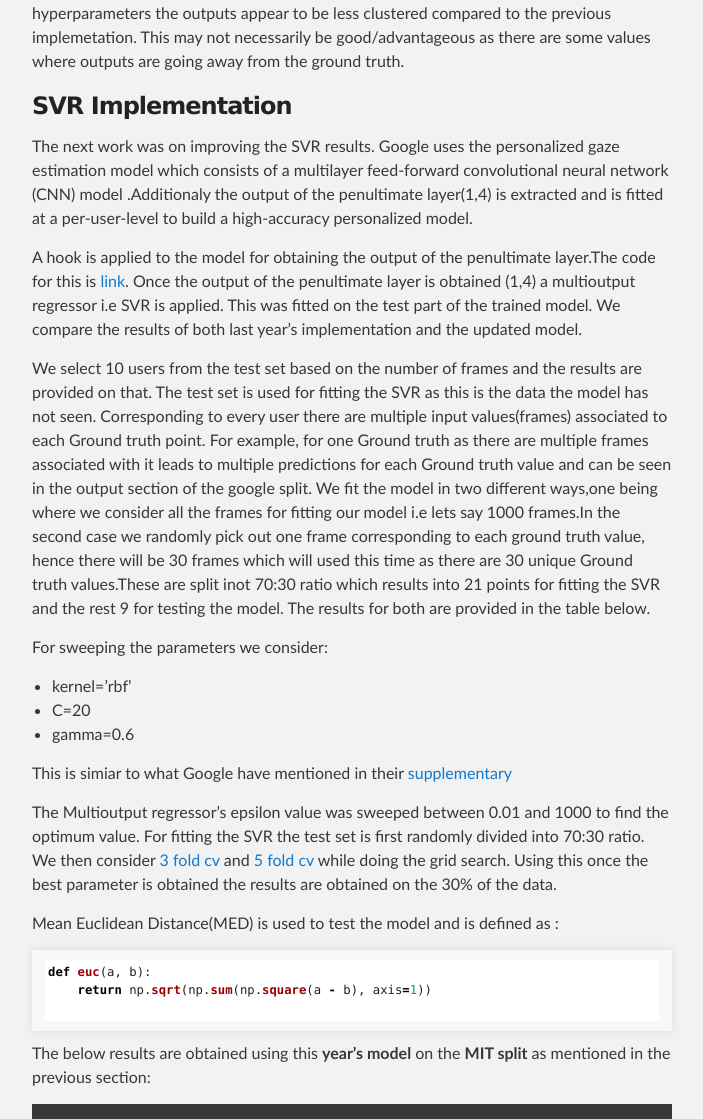
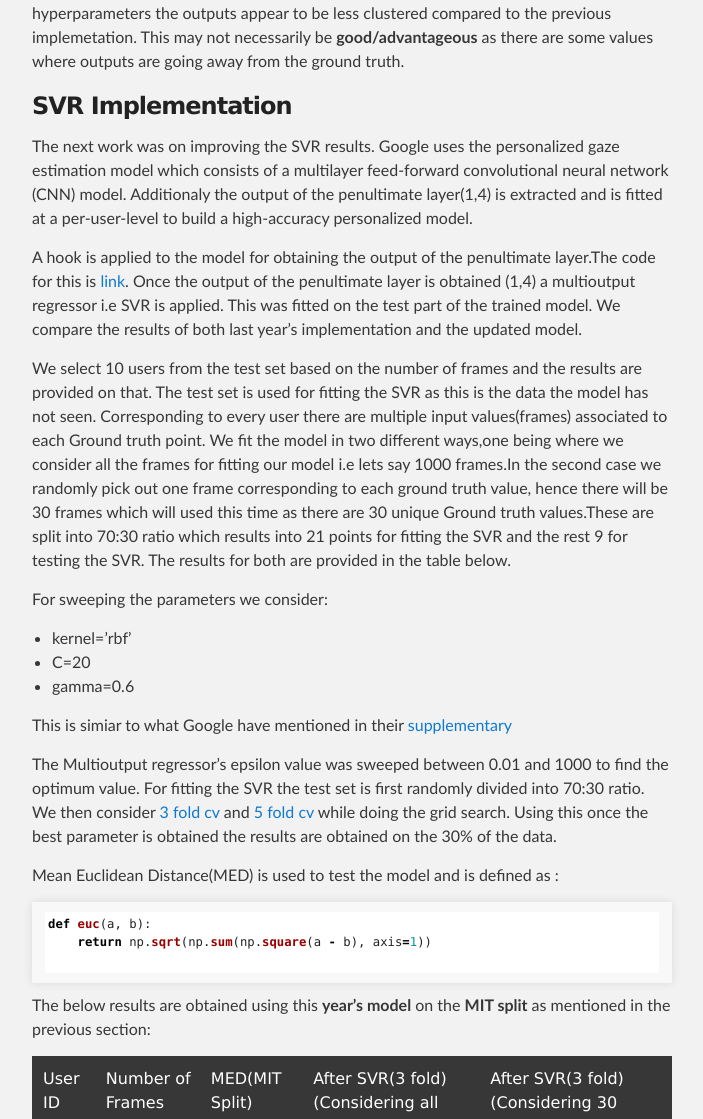
Before and after one commit to Abhinavvenkatadri/Eye-tracking-GSoC, a Jekyll site: the page built from docs/index.md, in a window 1280 px wide and 1400 px high, scrolled down 4872 px. Shown: the part 281-1400 px from the top of the window, without its empty margins (288-991 px from the left). Built offline with Jekyll 4.4.1, drawn with Linux system fonts in a browser that asks for light colours; some of the changed text lies outside the part shown.

Commit message:
Update index.md

```diff
--- a/docs/index.md
+++ b/docs/index.md
@@ -128,16 +128,16 @@ The **‘+’ signs** are the ground truth gaze locations and the **dots** are n
 
 ![image](https://user-images.githubusercontent.com/52126773/189645086-61f17fc7-5a83-4fab-88c3-8d422967072e.png)
 
-If we look at these 2 outputs, it could be interpreted that after changing the hyperparameters the outputs appear to be less clustered compared to the previous implemetation. This may not necessarily be good/advantageous as there are some values where outputs are going away from the ground truth.
+If we look at these 2 outputs, it could be interpreted that after changing the hyperparameters the outputs appear to be less clustered compared to the previous implemetation. This may not necessarily be **good/advantageous** as there are some values where outputs are going away from the ground truth.
 
 
 ### SVR Implementation
 
-The next work was on improving the SVR results.  Google uses the personalized gaze estimation model which consists of a multilayer feed-forward convolutional neural network (CNN) model .Additionaly the output of the penultimate layer(1,4) is extracted and is fitted at a per-user-level to build a high-accuracy personalized model.
+The next work was on improving the SVR results. Google uses the personalized gaze estimation model which consists of a multilayer feed-forward convolutional neural network (CNN) model. Additionaly the output of the penultimate layer(1,4) is extracted and is fitted at a per-user-level to build a high-accuracy personalized model.
 
 A hook is applied to the model for obtaining the output of the penultimate layer.The code for this is [link](https://github.com/Abhinavvenkatadri/Eye-tracking-GSoC/blob/main/SVR_Sweep/CSV_Creation(Penultimate%20and%20the%20GT).ipynb). Once the output of the penultimate layer is obtained (1,4) a multioutput regressor i.e SVR is applied. This was fitted on the test part of the trained model. We compare the results of both last year’s implementation and the updated model.
 
-We select 10 users from the test set based on the number of frames and the results are provided on that. The test set is used for fitting the SVR as this is the data the model has not seen. Corresponding to every user there are multiple input values(frames) associated to each Ground truth point. For example, for one Ground truth as there are multiple frames associated with it leads to multiple predictions for each Ground truth value and can be seen in the output section of the google split. We fit the model in two different ways,one being where we consider all the frames for fitting our model i.e lets say 1000 frames.In the second case we randomly pick out one frame corresponding to each ground truth value, hence there will be 30 frames which will used this time as there are 30 unique Ground truth values.These are split inot 70:30 ratio which results into 21 points  for fitting the SVR and the rest 9 for testing the model. The results for both are provided in the table below.
+We select 10 users from the test set based on the number of frames and the results are provided on that. The test set is used for fitting the SVR as this is the data the model has not seen. Corresponding to every user there are multiple input values(frames) associated to each Ground truth point. We fit the model in two different ways,one being where we consider all the frames for fitting our model i.e lets say 1000 frames.In the second case we randomly pick out one frame corresponding to each ground truth value, hence there will be 30 frames which will used this time as there are 30 unique Ground truth values.These are split into 70:30 ratio which results into 21 points for fitting the SVR and the rest 9 for testing the SVR. The results for both are provided in the table below.
 
 For sweeping the parameters we consider:
 
```
